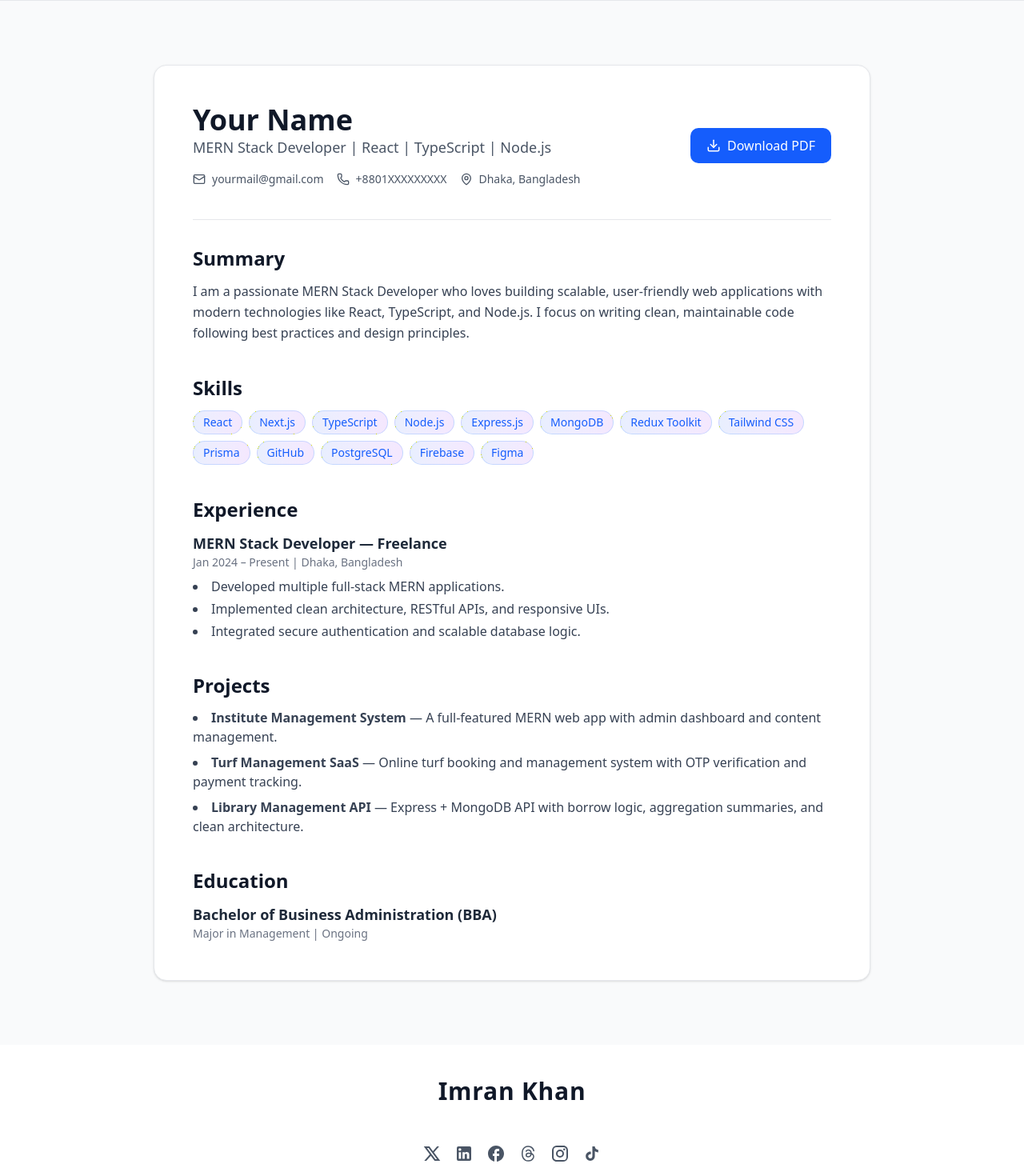
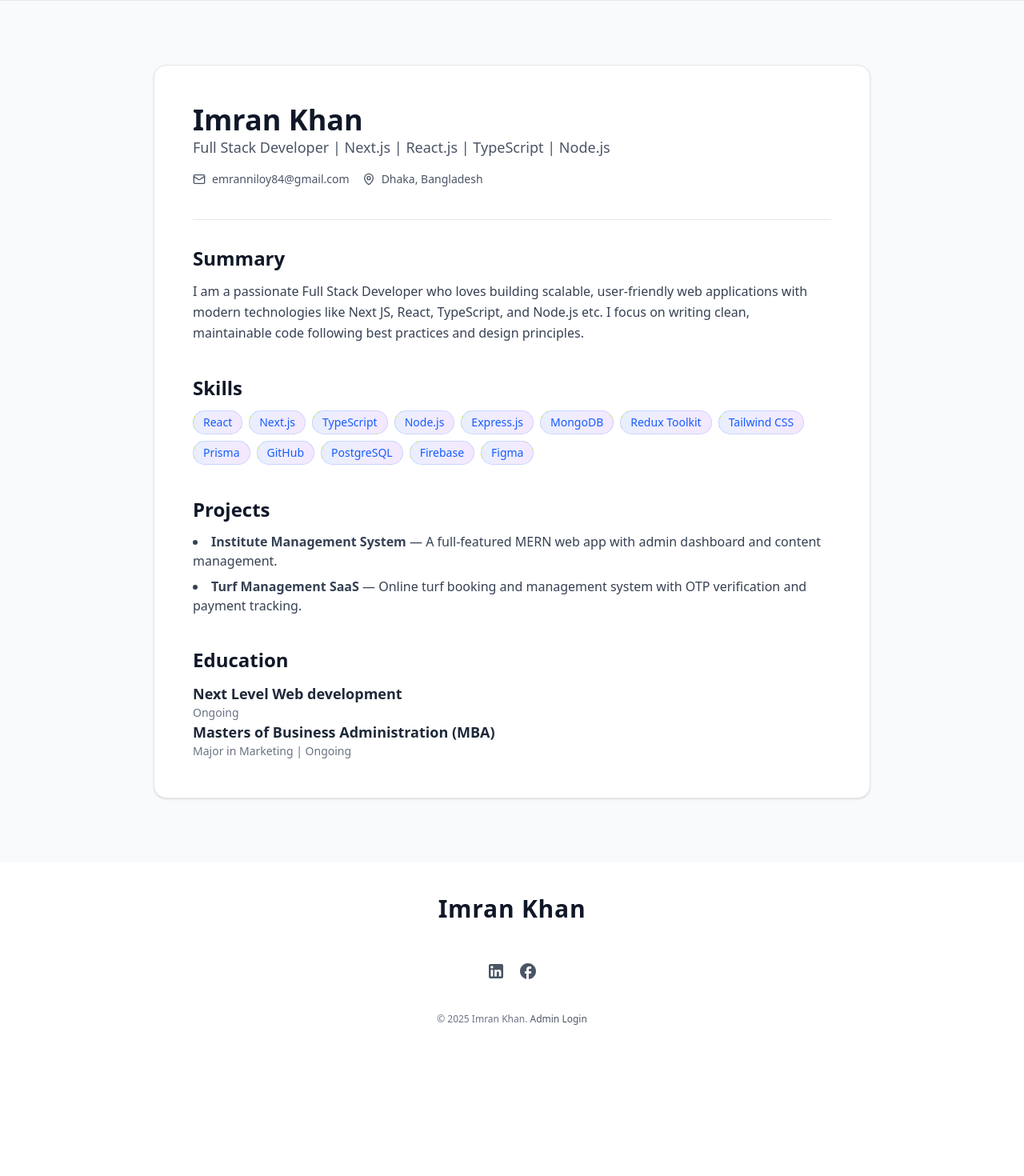
Before and after one commit to imran-khan-dev/B07-frontend, a Next.js app: page /resume in a window 1280 px wide. Shown: the part 80-1550 px from the top of the page at 80% size. After the commit the page ends 1402 px from the top, so only its background shows below. Built offline with nearby package versions, Linux system fonts and the light colour scheme.

Commit message:
Add: resume page

```diff
--- a/src/app/(public)/resume/page.tsx
+++ b/src/app/(public)/resume/page.tsx
@@ -1,7 +1,12 @@
 // src/app/resume/page.tsx
-"use client";
 import { Download, Mail, MapPin, Phone } from "lucide-react";
+import { Metadata } from "next";
 import Link from "next/link";
+
+export const metadata: Metadata = {
+  title: "Resume | Imran Khan",
+  description: "Resume of Imran Khan",
+};
 
 export default function ResumePage() {
   return (
@@ -11,10 +16,10 @@ export default function ResumePage() {
         <header className="flex flex-col sm:flex-row sm:items-center sm:justify-between mb-10">
           <div>
             <h1 className="text-4xl font-bold text-gray-900 dark:text-white">
-              Your Name
+              Imran Khan
             </h1>
             <p className="text-lg text-gray-600 dark:text-gray-400">
-              MERN Stack Developer | React | TypeScript | Node.js
+              Full Stack Developer | Next.js | React.js | TypeScript | Node.js
             </p>
 
             {/* Contact Info */}
@@ -23,20 +28,20 @@ export default function ResumePage() {
                 href="mailto:yourmail@gmail.com"
                 className="flex items-center gap-2 hover:text-blue-600"
               >
-                <Mail size={16} /> yourmail@gmail.com
+                <Mail size={16} /> emranniloy84@gmail.com
               </Link>
-              <span className="flex items-center gap-2">
+              {/* <span className="flex items-center gap-2">
                 <Phone size={16} /> +8801XXXXXXXXX
-              </span>
+              </span> */}
               <span className="flex items-center gap-2">
                 <MapPin size={16} /> Dhaka, Bangladesh
               </span>
             </div>
           </div>
 
-          <button className="mt-6 sm:mt-0 flex items-center gap-2 bg-blue-600 hover:bg-blue-700 text-white px-5 py-2.5 rounded-lg transition-all">
+          {/* <button className="mt-6 sm:mt-0 flex items-center gap-2 bg-blue-600 hover:bg-blue-700 text-white px-5 py-2.5 rounded-lg transition-all">
             <Download size={18} /> Download PDF
-          </button>
+          </button> */}
         </header>
 
         <hr className="border-gray-200 dark:border-gray-800 my-8" />
@@ -47,10 +52,10 @@ export default function ResumePage() {
             Summary
           </h2>
           <p className="text-gray-700 dark:text-gray-300 leading-relaxed">
-            I am a passionate MERN Stack Developer who loves building scalable,
-            user-friendly web applications with modern technologies like React,
-            TypeScript, and Node.js. I focus on writing clean, maintainable code
-            following best practices and design principles.
+            I am a passionate Full Stack Developer who loves building scalable,
+            user-friendly web applications with modern technologies like Next
+            JS, React, TypeScript, and Node.js etc. I focus on writing clean,
+            maintainable code following best practices and design principles.
           </p>
         </section>
 
@@ -86,7 +91,7 @@ export default function ResumePage() {
         </section>
 
         {/* Experience */}
-        <section className="mb-10">
+        {/* <section className="mb-10">
           <h2 className="text-2xl font-semibold text-gray-900 dark:text-white mb-3">
             Experience
           </h2>
@@ -108,7 +113,7 @@ export default function ResumePage() {
               </ul>
             </div>
           </div>
-        </section>
+        </section> */}
 
         {/* Projects */}
         <section className="mb-10">
@@ -124,10 +129,6 @@ export default function ResumePage() {
               <strong>Turf Management SaaS</strong> — Online turf booking and
               management system with OTP verification and payment tracking.
             </li>
-            <li>
-              <strong>Library Management API</strong> — Express + MongoDB API
-              with borrow logic, aggregation summaries, and clean architecture.
-            </li>
           </ul>
         </section>
 
@@ -138,10 +139,16 @@ export default function ResumePage() {
           </h2>
           <div>
             <h3 className="text-lg font-semibold text-gray-800 dark:text-gray-100">
-              Bachelor of Business Administration (BBA)
+              Next Level Web development
+            </h3>
+            <p className="text-sm text-gray-500 dark:text-gray-400">Ongoing</p>
+          </div>
+          <div>
+            <h3 className="text-lg font-semibold text-gray-800 dark:text-gray-100">
+              Masters of Business Administration (MBA)
             </h3>
             <p className="text-sm text-gray-500 dark:text-gray-400">
-              Major in Management | Ongoing
+              Major in Marketing | Ongoing
             </p>
           </div>
         </section>
--- a/src/components/shared/Footer.tsx
+++ b/src/components/shared/Footer.tsx
@@ -4,26 +4,8 @@ import React from "react";
 function Footer() {
   const socialIcons = [
     {
-      name: "X",
-      href: "#",
-      svg: (
-        <svg
-          className="size-6 transition-transform duration-200 hover:scale-110"
-          xmlns="http://www.w3.org/2000/svg"
-          width="1em"
-          height="1em"
-          viewBox="0 0 24 24"
-        >
-          <path
-            fill="currentColor"
-            d="M10.488 14.651L15.25 21h7l-7.858-10.478L20.93 3h-2.65l-5.117 5.886L8.75 3h-7l7.51 10.015L2.32 21h2.65zM16.25 19L5.75 5h2l10.5 14z"
-          ></path>
-        </svg>
-      ),
-    },
-    {
       name: "LinkedIn",
-      href: "#",
+      href: "https://www.linkedin.com/in/imran-khan-438213358/",
       svg: (
         <svg
           className="size-6 transition-transform duration-200 hover:scale-110"
@@ -41,7 +23,7 @@ function Footer() {
     },
     {
       name: "Facebook",
-      href: "#",
+      href: "https://www.facebook.com/itz.mr.imrankhan",
       svg: (
         <svg
           className="size-6 transition-transform duration-200 hover:scale-110"
@@ -53,64 +35,6 @@ function Footer() {
           <path
             fill="currentColor"
             d="M22 12c0-5.52-4.48-10-10-10S2 6.48 2 12c0 4.84 3.44 8.87 8 9.8V15H8v-3h2V9.5C10 7.57 11.57 6 13.5 6H16v3h-2c-.55 0-1 .45-1 1v2h3v3h-3v6.95c5.05-.5 9-4.76 9-9.95"
-          ></path>
-        </svg>
-      ),
-    },
-    {
-      name: "Threads",
-      href: "#",
-      svg: (
-        <svg
-          className="size-6 transition-transform duration-200 hover:scale-110"
-          xmlns="http://www.w3.org/2000/svg"
-          width="1em"
-          height="1em"
-          viewBox="0 0 24 24"
-        >
-          <path
-            fill="none"
-            stroke="currentColor"
-            strokeLinecap="round"
-            strokeLinejoin="round"
-            strokeWidth="1.5"
-            d="M19.25 8.505c-1.577-5.867-7-5.5-7-5.5s-7.5-.5-7.5 8.995s7.5 8.996 7.5 8.996s4.458.296 6.5-3.918c.667-1.858.5-5.573-6-5.573c0 0-3 0-3 2.5c0 .976 1 2 2.5 2s3.171-1.027 3.5-3c1-6-4.5-6.5-6-4"
-          ></path>
-        </svg>
-      ),
-    },
-    {
-      name: "Instagram",
-      href: "#",
-      svg: (
-        <svg
-          className="size-6 transition-transform duration-200 hover:scale-110"
-          xmlns="http://www.w3.org/2000/svg"
-          width="1em"
-          height="1em"
-          viewBox="0 0 24 24"
-        >
-          <path
-            fill="currentColor"
-            d="M7.8 2h8.4C19.4 2 22 4.6 22 7.8v8.4a5.8 5.8 0 0 1-5.8 5.8H7.8C4.6 22 2 19.4 2 16.2V7.8A5.8 5.8 0 0 1 7.8 2m-.2 2A3.6 3.6 0 0 0 4 7.6v8.8C4 18.39 5.61 20 7.6 20h8.8a3.6 3.6 0 0 0 3.6-3.6V7.6C20 5.61 18.39 4 16.4 4zm9.65 1.5a1.25 1.25 0 0 1 1.25 1.25A1.25 1.25 0 0 1 17.25 8A1.25 1.25 0 0 1 16 6.75a1.25 1.25 0 0 1 1.25-1.25M12 7a5 5 0 0 1 5 5a5 5 0 0 1-5 5a5 5 0 0 1-5-5a5 5 0 0 1 5-5m0 2a3 3 0 0 0-3 3a3 3 0 0 0 3 3a3 3 0 0 0 3-3a3 3 0 0 0-3-3"
-          ></path>
-        </svg>
-      ),
-    },
-    {
-      name: "TikTok",
-      href: "#",
-      svg: (
-        <svg
-          className="size-6 transition-transform duration-200 hover:scale-110"
-          xmlns="http://www.w3.org/2000/svg"
-          width="1em"
-          height="1em"
-          viewBox="0 0 24 24"
-        >
-          <path
-            fill="currentColor"
-            d="M16.6 5.82s.51.5 0 0A4.28 4.28 0 0 1 15.54 3h-3.09v12.4a2.59 2.59 0 0 1-2.59 2.5c-1.42 0-2.6-1.16-2.6-2.6c0-1.72 1.66-3.01 3.37-2.48V9.66c-3.45-.46-6.47 2.22-6.47 5.64c0 3.33 2.76 5.7 5.69 5.7c3.14 0 5.69-2.55 5.69-5.7V9.01a7.35 7.35 0 0 0 4.3 1.38V7.3s-1.88.09-3.24-1.48"
           ></path>
         </svg>
       ),
--- a/src/components/shared/Navbar/nav-menu.tsx
+++ /dev/null
@@ -1,35 +0,0 @@
-import {
-  NavigationMenu,
-  NavigationMenuItem,
-  NavigationMenuLink,
-  NavigationMenuList,
-} from "@/components/ui/navigation-menu";
-import { NavigationMenuProps } from "@radix-ui/react-navigation-menu";
-import Link from "next/link";
-
-export const NavMenu = (props: NavigationMenuProps) => (
-  <NavigationMenu {...props}>
-    <NavigationMenuList className="gap-6 space-x-0 data-[orientation=vertical]:flex-col data-[orientation=vertical]:items-start font-medium">
-      <NavigationMenuItem>
-        <NavigationMenuLink asChild>
-          <Link href="/">Home</Link>
-        </NavigationMenuLink>
-      </NavigationMenuItem>
-      <NavigationMenuItem>
-        <NavigationMenuLink asChild>
-          <Link href="/blogs">Blogs</Link>
-        </NavigationMenuLink>
-      </NavigationMenuItem>
-      <NavigationMenuItem>
-        <NavigationMenuLink asChild>
-          <Link href="/about">About</Link>
-        </NavigationMenuLink>
-      </NavigationMenuItem>
-      <NavigationMenuItem>
-        <NavigationMenuLink asChild>
-          <Link href="/dashboard">dashboard</Link>
-        </NavigationMenuLink>
-      </NavigationMenuItem>
-    </NavigationMenuList>
-  </NavigationMenu>
-);
--- a/src/components/shared/Navbar/navigation-sheet.tsx
+++ /dev/null
@@ -1,22 +0,0 @@
-import { Button } from "@/components/ui/button";
-import { Sheet, SheetContent, SheetTrigger } from "@/components/ui/sheet";
-import { Menu } from "lucide-react";
-import { NavMenu } from "./nav-menu";
-
-export const NavigationSheet = () => {
-  return (
-    <Sheet>
-      <SheetTrigger asChild>
-        <Button variant="outline" size="icon" className="rounded-full">
-          <Menu />
-        </Button>
-      </SheetTrigger>
-      <SheetContent>
-        {/* <Logo />
-         */}
-         Logo
-        <NavMenu orientation="vertical" className="mt-12" />
-      </SheetContent>
-    </Sheet>
-  );
-};
```
Also changed, not shown: src/components/shared/Navbar/logo.tsx (deleted, +0 -5 lines).
